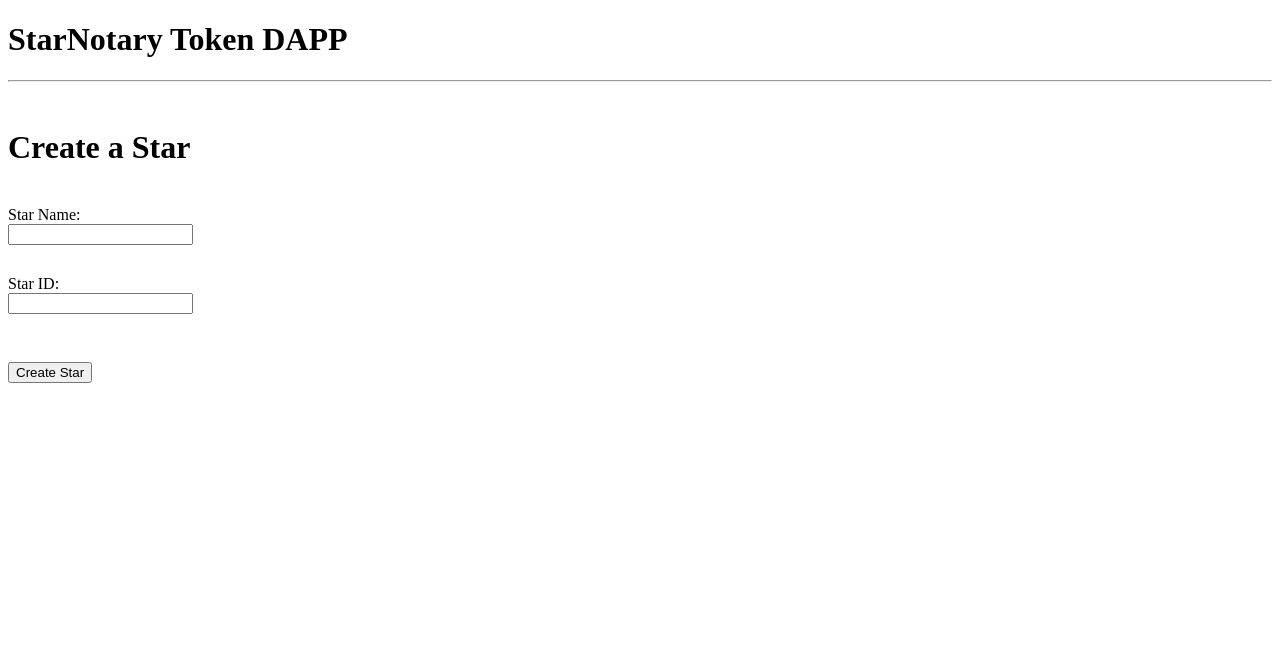
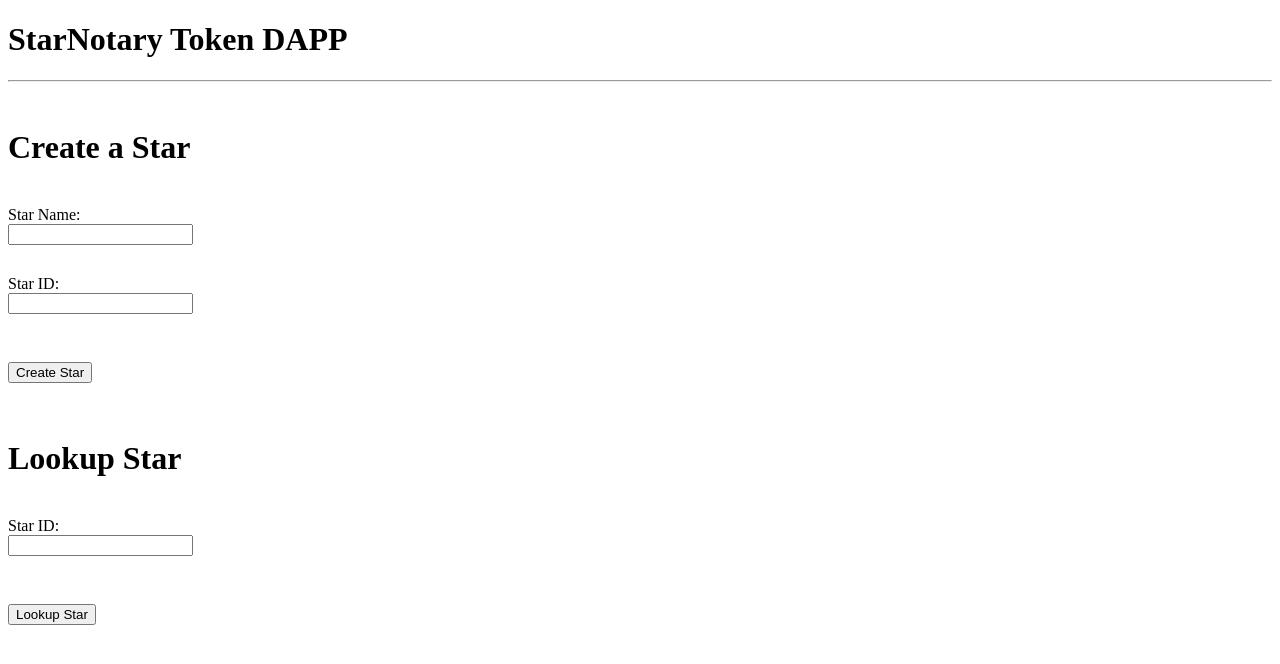
Before and after one commit to rellyrell24/starNotaryv1, a website built with webpack: page app/src/index.html in a window 1280 px wide. Built offline with nearby package versions, Linux system fonts and the light colour scheme; what web3 would draw is missing.

Commit message:
add readme

```diff
--- a/app/src/index.html
+++ b/app/src/index.html
@@ -22,6 +22,10 @@
     <br><br>
     <br>
 
+    <h1>Lookup Star</h1>
+    <br><label for="lookupId">Star ID:</label><input type="text" id="lookupId"></input>
+    <br><br><button id="lookupBtn" onclick="App.lookupStar()">Lookup Star</button>
+
     <span id="status"></span>
 
     <br>
--- a/app/src/index.js
+++ b/app/src/index.js
@@ -39,6 +39,13 @@ const App = {
     const id = document.getElementById("starId").value;
     await createStar(name, id).send({from: this.account});
     App.setStatus("New Star Owner is " + this.account + ".");
+  },
+
+  lookupStar: async function() {
+    const { lookUpTokenIdStarInfo } = this.meta.methods;
+    const id = document.getElementById("lookupId").value;
+    const name = await lookUpTokenIdStarInfo(id).call();
+    App.setStatus("Star Name is " + name + ".");
   }
 };
 
```
Also changed, not shown: README.md (added).
